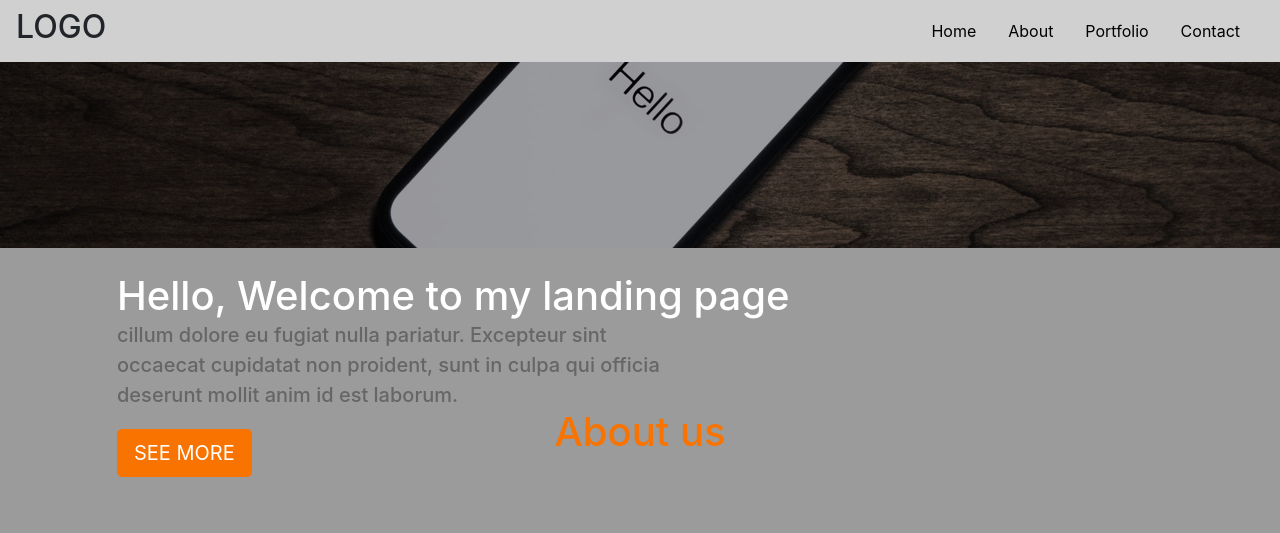
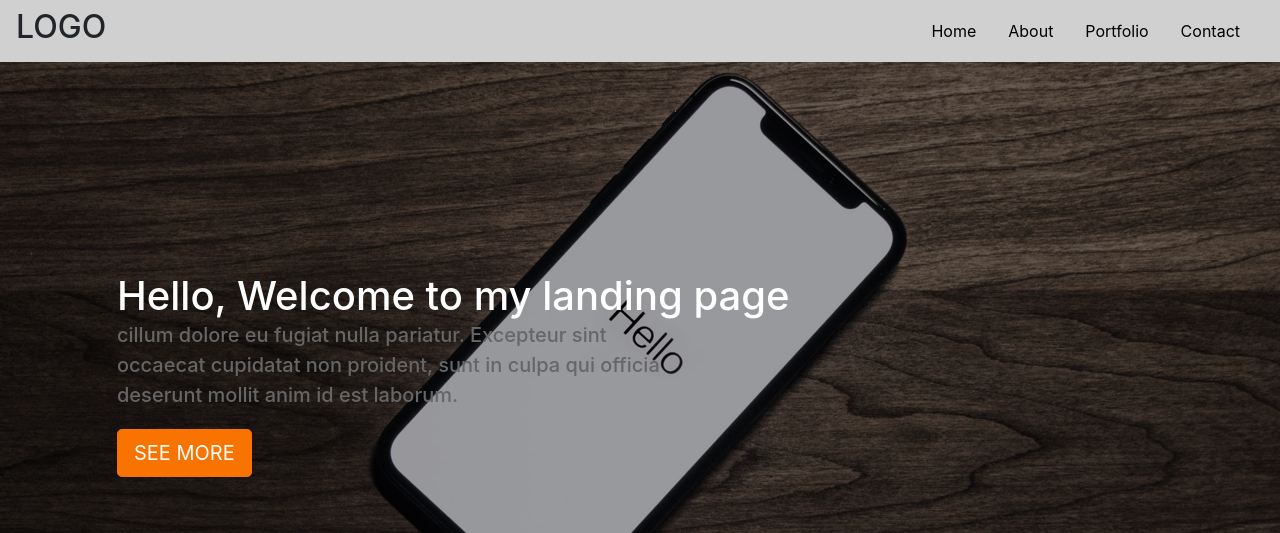
Before and after one commit to ankitasangodkar/Project_2, a PHP site: page / in a window 1280 px wide. Shown: the top 533 px of the page. Run offline with PHP 8.4, Linux system fonts and the light colour scheme.

Commit message:
Add files via upload

```diff
--- a/css/main_style.css
+++ b/css/main_style.css
@@ -15,7 +15,7 @@ body {
   justify-content: flex-end; }
 
 .header {
-  padding-top: 10rem;
+  padding-top: 40rem;
   padding-bottom: calc(10rem - 72px);
   background: url("../images/bg-image.jpg") no-repeat 0 0;
   background-position: center;
```
